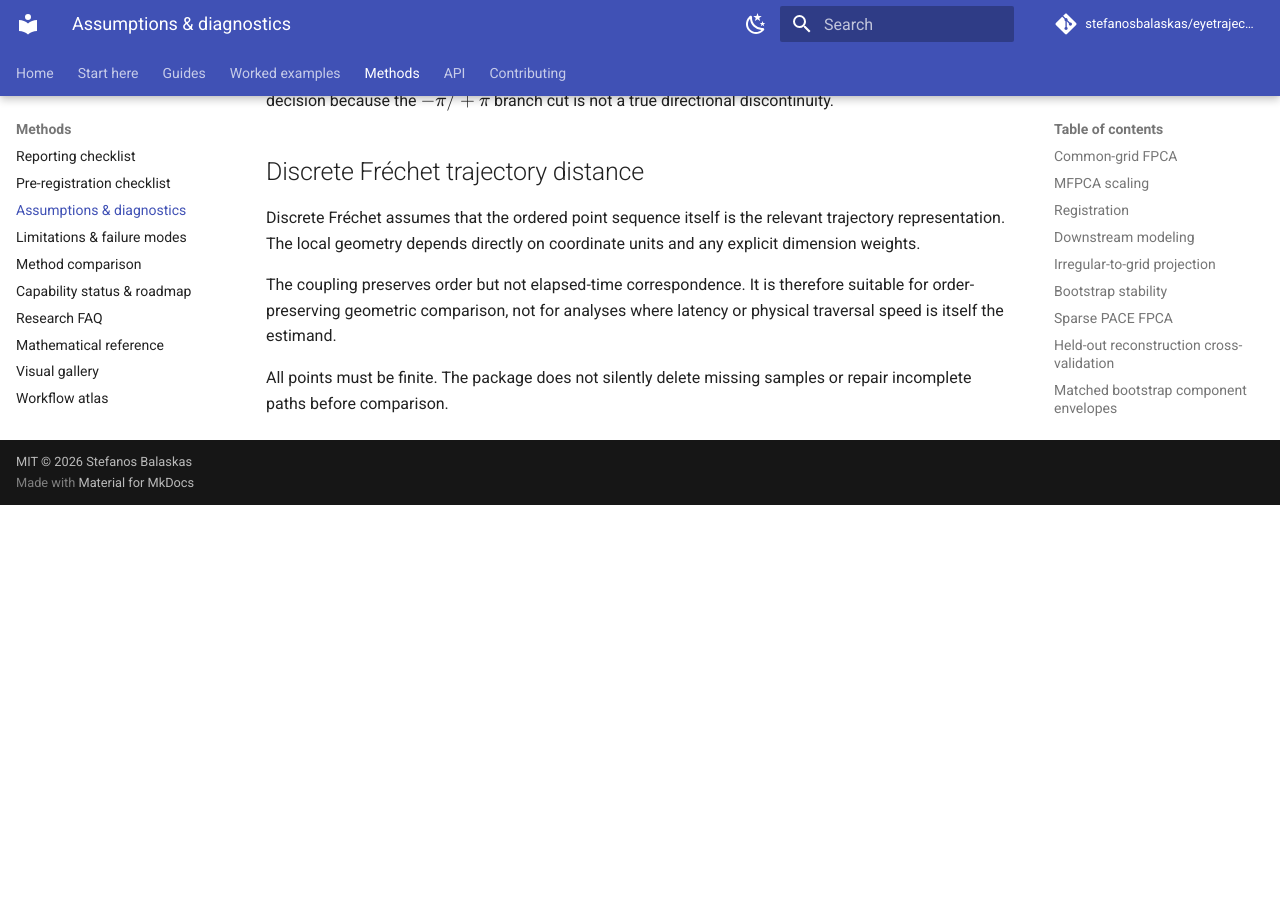
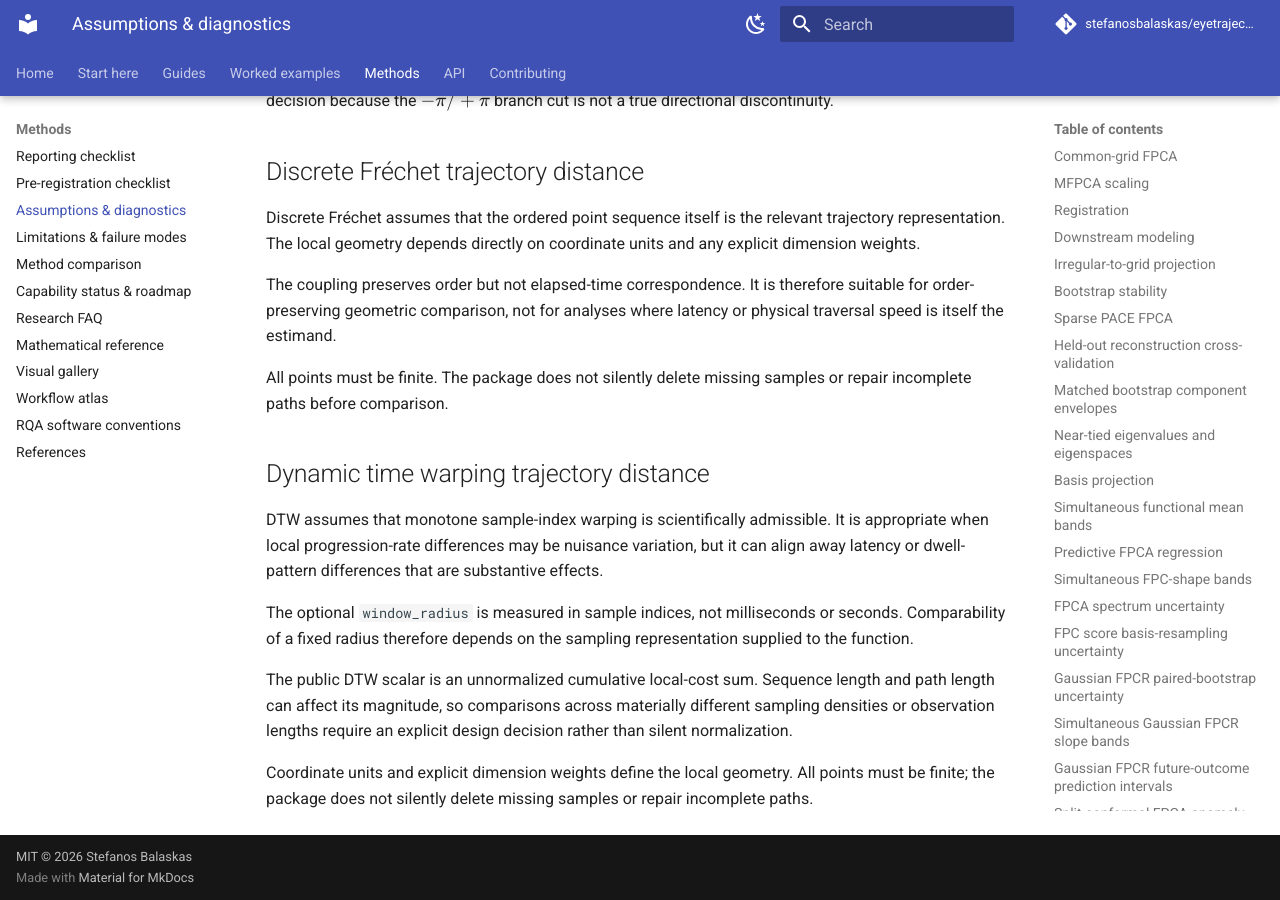
Before and after one commit to stefanosbalaskas/eyetrajectoriespy, an MkDocs documentation site: the page built from docs/methods/assumptions.md, in a window 1280 px wide and 900 px high, scrolled down 11579 px. Built offline with MkDocs 1.6.1 and Material for MkDocs 9.7.7, drawn with Linux system fonts in a browser that asks for light colours; comment, search, counter and statistics services are not loaded; before the commit the page ends 12084 px from its top, so only the background shows below that.

Commit message:
Document DTW assumptions and timing boundary

```diff
--- a/docs/methods/assumptions.md
+++ b/docs/methods/assumptions.md
@@ -313,3 +313,14 @@
 The coupling preserves order but not elapsed-time correspondence. It is therefore suitable for order-preserving geometric comparison, not for analyses where latency or physical traversal speed is itself the estimand.
 
 All points must be finite. The package does not silently delete missing samples or repair incomplete paths before comparison.
+
+
+## Dynamic time warping trajectory distance
+
+DTW assumes that monotone sample-index warping is scientifically admissible. It is appropriate when local progression-rate differences may be nuisance variation, but it can align away latency or dwell-pattern differences that are substantive effects.
+
+The optional `window_radius` is measured in sample indices, not milliseconds or seconds. Comparability of a fixed radius therefore depends on the sampling representation supplied to the function.
+
+The public DTW scalar is an unnormalized cumulative local-cost sum. Sequence length and path length can affect its magnitude, so comparisons across materially different sampling densities or observation lengths require an explicit design decision rather than silent normalization.
+
+Coordinate units and explicit dimension weights define the local geometry. All points must be finite; the package does not silently delete missing samples or repair incomplete paths.
```
